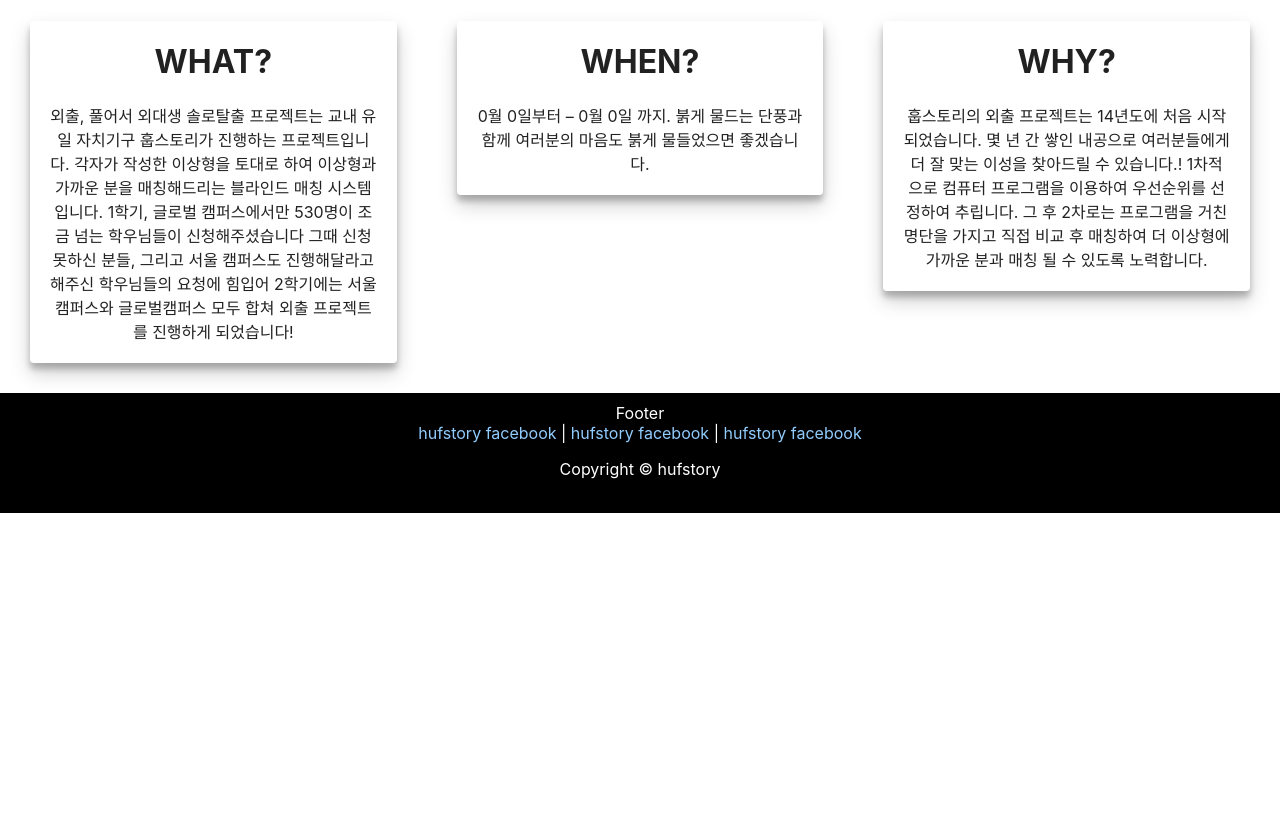
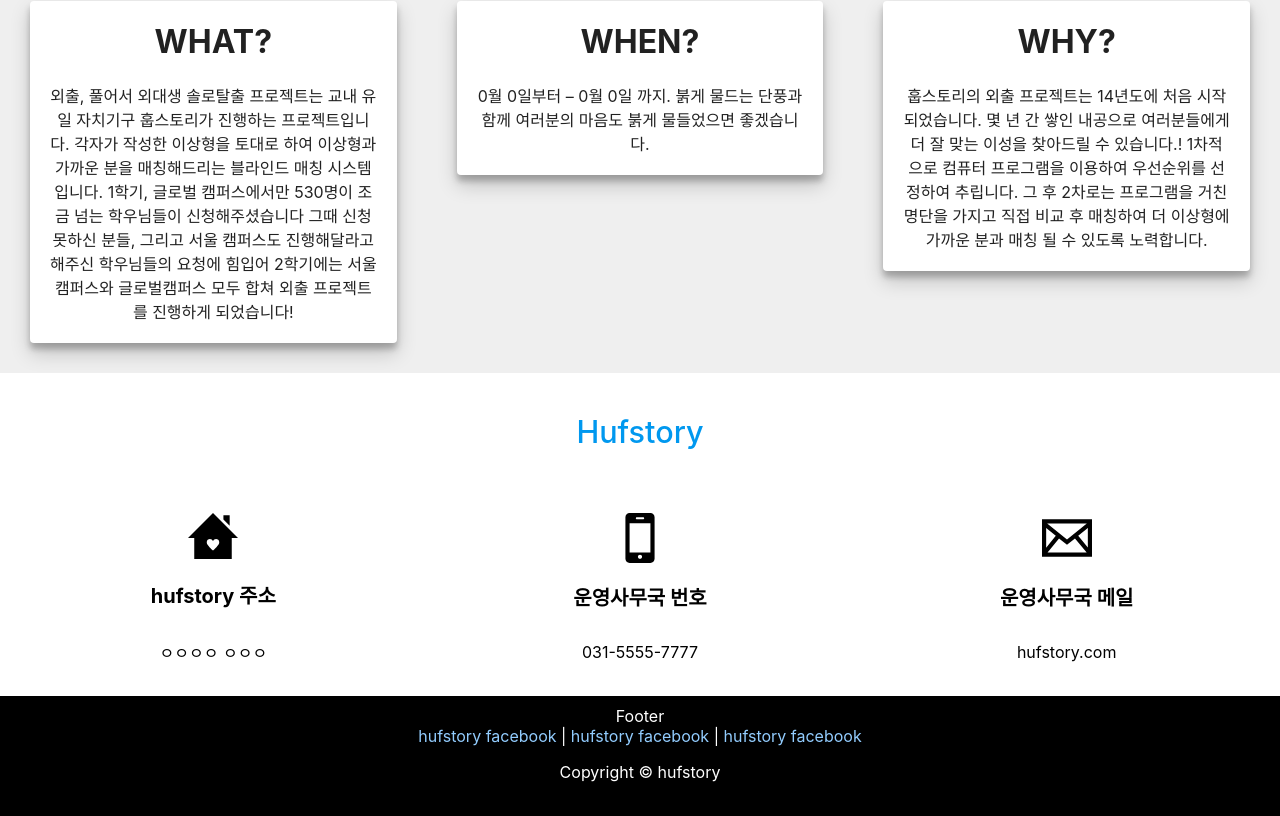
Before and after one commit to hufstory/project-Oechul-front, a React (Create React App) app: page / in a window 1280 px wide. Shown: the part 1683-2499 px from the top of the page. Before the commit the page ends 2196 px from the top, so only its background shows below. Built offline with nearby package versions, Linux system fonts and the light colour scheme.

Commit message:
add address

```diff
--- /dev/null
+++ b/src/components/Body/Adress/index.js
@@ -0,0 +1,89 @@
+import React from 'react'
+import styled from 'styled-components'
+
+const AddressContainer = styled.div`
+    word-break: keep-all;
+    box-sizing: border-box;
+`
+
+const AddressTitle = styled.h3`
+    padding: 10px 0 30px 0;
+    font-size: 30.6px;
+    font-weight: 500;
+    text-align: center;
+    color: #0098ef;
+`
+const AddressContent = styled.ul`
+    flex-wrap: wrap;
+    flex-direction: row;
+    display: flex;
+    padding: 0;
+
+    list-style: none;
+    justify-content: space-around;
+`
+
+const AddressContentDetail = styled.li`
+    align-items: stretch;
+    flex: auto;
+
+    margin: auto;
+    box-sizing: border-box;
+    word-break: keep-all;
+    width: 33.33%;
+    text-align: center;
+
+    svg{
+        padding: 0 0 15px 0;
+    }
+    strong {
+        font-size: 20px;
+    }
+    p{
+        font-size: 16px;
+        padding: 15px 0 0;
+    }
+`
+
+const Address = () => {
+    return (
+        <>
+            <AddressContainer>
+
+                <AddressTitle>
+                    Hufstory
+                </AddressTitle>
+
+                <AddressContent>
+                    <AddressContentDetail>
+                        <svg xmlns="http://www.w3.org/2000/svg" width="50" height="50" viewBox="0 0 24 24"><path d="M12 1l-12 12h3v10h18v-10h3l-12-12zm0 18c-1.607-1.626-3-2.84-3-4.027 0-1.721 2.427-2.166 3-.473.574-1.695 3-1.246 3 .473 0 1.187-1.393 2.402-3 4.027zm8-11.907l-3-3v-2.093h3v5.093z"/></svg>
+                        <br/>
+                        <strong>hufstory 주소</strong>
+                        <p>ㅇㅇㅇㅇ ㅇㅇㅇ</p>
+
+                    </AddressContentDetail>
+
+                    <AddressContentDetail>
+                        <svg xmlns="http://www.w3.org/2000/svg" width="50" height="50" viewBox="0 0 24 24"><path d="M19 2c0-1.104-.896-2-2-2h-10c-1.104 0-2 .896-2 2v20c0 1.104.896 2 2 2h10c1.104 0 2-.896 2-2v-20zm-8.5 0h3c.276 0 .5.224.5.5s-.224.5-.5.5h-3c-.276 0-.5-.224-.5-.5s.224-.5.5-.5zm1.5 20c-.553 0-1-.448-1-1s.447-1 1-1c.552 0 .999.448.999 1s-.447 1-.999 1zm5-3h-10v-14.024h10v14.024z"/></svg>
+                        <br/>
+                        <strong>운영사무국 번호</strong>
+                        <p>031-5555-7777</p>
+
+                    </AddressContentDetail>
+
+                    <AddressContentDetail>
+                        <svg xmlns="http://www.w3.org/2000/svg" width="50" height="" viewBox="0 0 24 24"><path d="M0 3v18h24v-18h-24zm6.623 7.929l-4.623 5.712v-9.458l4.623 3.746zm-4.141-5.929h19.035l-9.517 7.713-9.518-7.713zm5.694 7.188l3.824 3.099 3.83-3.104 5.612 6.817h-18.779l5.513-6.812zm9.208-1.264l4.616-3.741v9.348l-4.616-5.607z"/></svg>
+                        <br/>
+                        <strong>운영사무국 메일</strong>
+                        <p>hufstory.com</p>
+
+                    </AddressContentDetail>
+                </AddressContent>
+
+
+            </AddressContainer>
+        </>
+    )
+}
+
+export default Address;
--- a/src/components/Body/Body.js
+++ b/src/components/Body/Body.js
@@ -4,6 +4,7 @@ import Main from './Main';
 import Count from './Count';
 import Intro from './Intro';
 import Timer from '../lib/Timer'
+import Address from './Adress';
 // import './Body.scss';
 
 class Body extends Component {
@@ -13,8 +14,8 @@ class Body extends Component {
                 <Main/>
                 <Timer/>
                 <Count/>
-                <br/>
                 <Intro/>
+                <Address/>
             </>
         );
     }
--- a/src/components/Body/Intro/index.js
+++ b/src/components/Body/Intro/index.js
@@ -12,7 +12,8 @@ const style = {
         textAlign: 'center',
         boxShadow: '0 10px 20px rgba(0,0,0,0.19), 0 6px 6px rgba(0,0,0,0.23)'
     },
-    bar: {
+    Frame: {
+        backgroundColor: '#efefef'
     }
 }
 
@@ -21,6 +22,7 @@ const Intro = () => {
         <>
             <Grid
                 container
+                style={style.Frame}
             >
                 <Grid item xs={12} md={4}>
                 <Paper style={style.Paper}>
--- a/src/components/Body/Intro/style.scss
+++ b/src/components/Body/Intro/style.scss
@@ -1,5 +1,4 @@
 Paper {
-    word-break: keep-all;
     &::after {
         display: block;
         border-right: 1px solid red;
```
